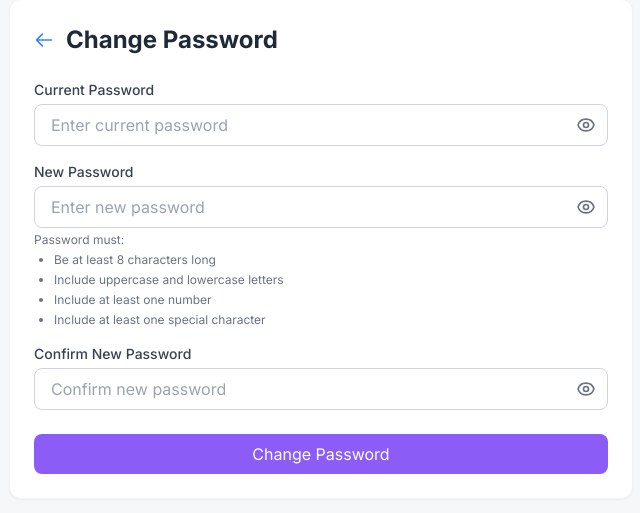
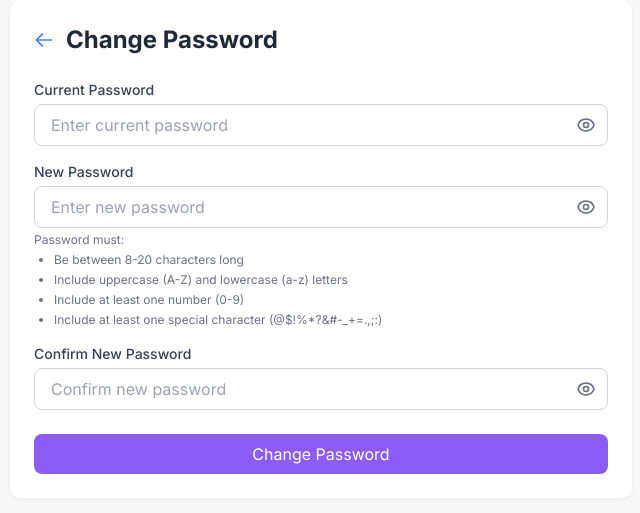
Before and after one commit to MathoAvito/link-harbor, a Flask app: page /change-password in a window 1280 px wide. Shown: the part 131-644 px from the top of the page, without its empty margins (319-959 px from the left). Run offline with Flask 3, Linux system fonts and the light colour scheme; the visitor is signed in with stand-in values (Sample User, id 1); data that the repository does not hold is empty; parts of the project's set-up code (start-up, migrations or seed data) failed here and were passed over; some libraries are stand-ins or nearby versions.

Commit message:
fix: update password requirements display in change_password.html

```diff
--- a/app/templates/change_password.html
+++ b/app/templates/change_password.html
@@ -45,8 +45,8 @@
                 required
                 class="w-full px-4 py-2 border border-gray-300 dark:border-gray-600 rounded-lg focus:ring-2 focus:ring-blue-500 focus:border-blue-500 dark:bg-gray-700 dark:text-white pr-10"
                 placeholder="Enter new password"
-                pattern="^(?=.*[a-z])(?=.*[A-Z])(?=.*\d)(?=.*[@$!%*?&#])[A-Za-z\d@$!%*?&#]{8,}$"
-                title="Password must be at least 8 characters long and include uppercase and lowercase letters, numbers, and special characters">
+                pattern="^(?=.*[a-z])(?=.*[A-Z])(?=.*\d)(?=.*[@$!%*?&#\-_+=.,;:])[A-Za-z\d@$!%*?&#\-_+=.,;:]{8,20}$"
+                title="Password must be 8-20 characters long and include uppercase and lowercase letters, numbers, and special characters">
           <button type="button"
                 class="absolute inset-y-0 right-0 px-3 flex items-center text-gray-500 hover:text-gray-700 dark:text-gray-400 dark:hover:text-gray-200"
                 onclick="togglePasswordVisibility('new_password', 'new_eye_icon')">
@@ -60,10 +60,10 @@
           <div class="text-xs text-gray-500 dark:text-gray-400">
             Password must:
             <ul class="list-disc pl-5 mt-1 space-y-1">
-              <li>Be at least 8 characters long</li>
-              <li>Include uppercase and lowercase letters</li>
-              <li>Include at least one number</li>
-              <li>Include at least one special character</li>
+              <li>Be between 8-20 characters long</li>
+              <li>Include uppercase (A-Z) and lowercase (a-z) letters</li>
+              <li>Include at least one number (0-9)</li>
+              <li>Include at least one special character (@$!%*?&#-_+=.,;:)</li>
             </ul>
           </div>
         </div>
```
